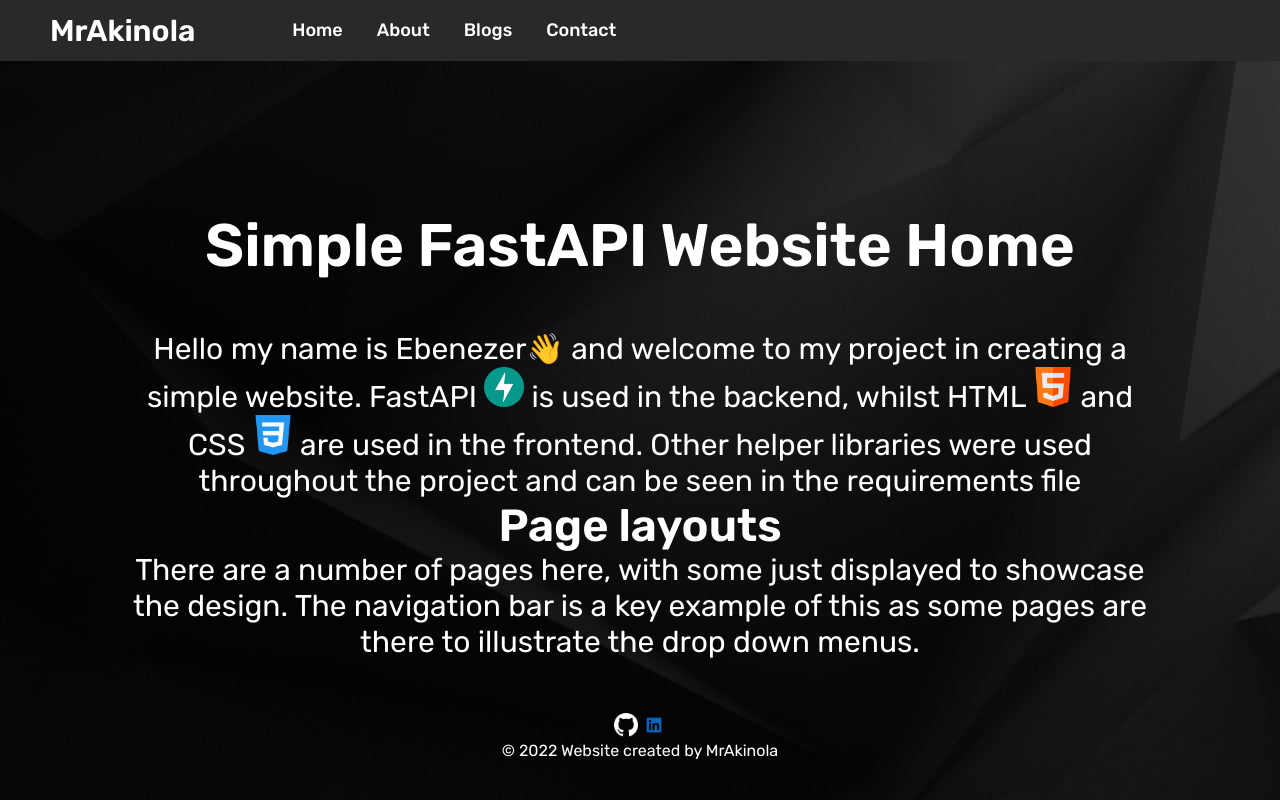
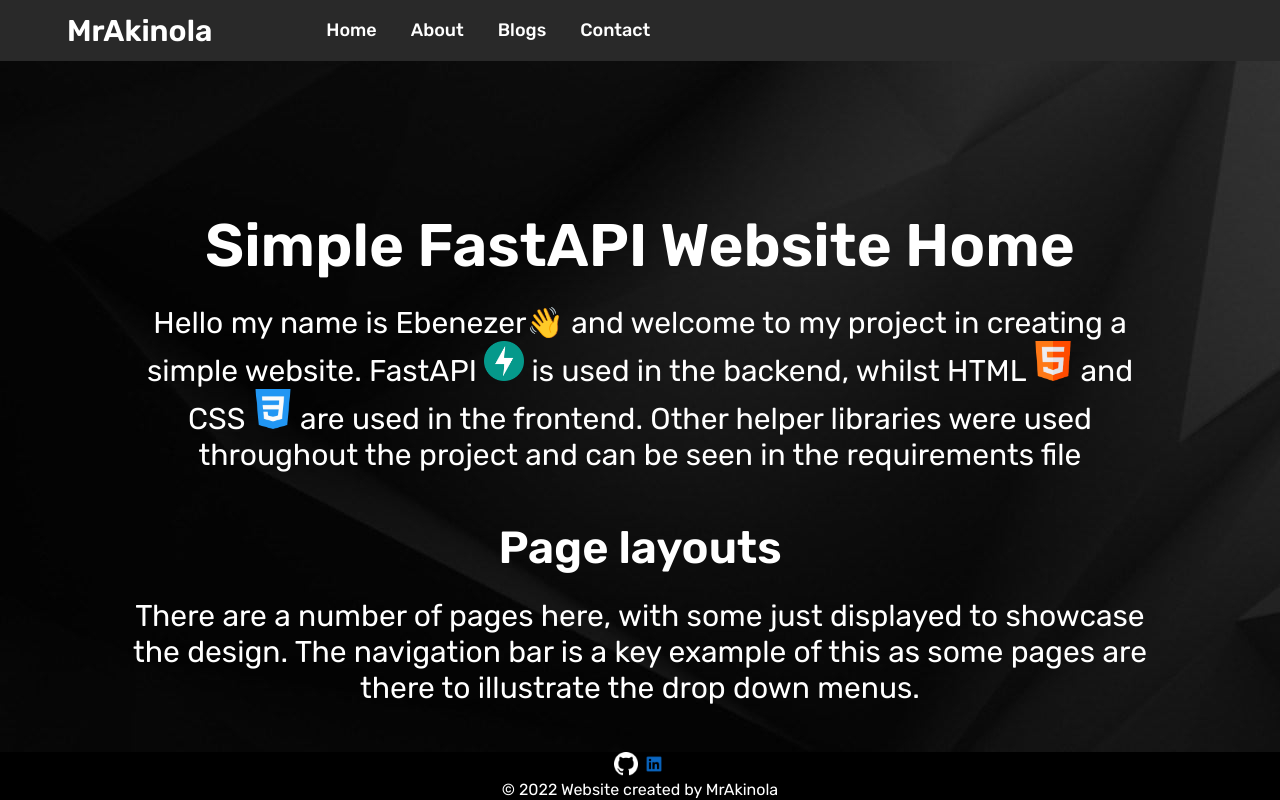
Before and after one commit to mrakinola/simple-fastapi-blog, a FastAPI app: page / in a window 1280 px wide. Run offline with FastAPI, Linux system fonts and the light colour scheme.

Commit message:
Update style.css

```diff
--- a/static/css/style.css
+++ b/static/css/style.css
@@ -4,44 +4,48 @@
     font-family: 'Rubik', sans-serif;
     margin: 0;
     padding: 0;
+    text-align: center;
     box-sizing: border-box;
     text-decoration: none;
     color: white;
 }
+/* Keep the navbar on top of other elements */
 .navigation-bar{
   position: relative !important;
   z-index: 999;
 }
-/* Body text for page */
+/* Format Body */
 .body-text{
     position: absolute;
     top: 20%;
     width: 100%;
-    text-align: center;
     padding: 0 30px;
-}
-.footer{
-  position: absolute;
-  text-align: center;
-  width: 100%;
-  bottom: 5%;
+    padding-bottom: 2.5rem;
 }
 .body-text div{
   font-size: 30px;
-  font-weight: 400;
   margin: 50px;
 }
-.body-text .row .col h1{
-  margin: 50px;
+/* Format footer and headers */
+.footer{
+  position: fixed;
+  width: 100%;
+  bottom: 0%;
+  height: 3.0rem;
+  background-color: #000000;
 }
 
+h1, h2, h3, h4, h5 {
+  margin: 3rem 0 1.5rem;
+}
 
+/* Navbar code */
 .wrapper{
     background: #292929;
     position: fixed;
     width: 100%;
   }
-/* Navbar code */
+
 .wrapper nav{
   position: relative;
   display: flex;
@@ -66,10 +70,12 @@ nav:after{
   display: table;
 }
 .content .logo a{
-  padding-left: 50px;
-  color: #fff;
+  margin-left: 50px;
   font-size: 30px;
   font-weight: 600;
+  padding: 9px 17px;
+  border-radius: 5px;
+  transition: all 0.3s ease-in-out;
 }
 .content .links li{
   list-style: none;
@@ -86,6 +92,9 @@ nav:after{
 .content .links li label{
   display: none;
 }
+.content .logo a:hover{
+  background: #000000;
+}
 .content .links li a:hover{
   background: #000000;
 }
@@ -95,17 +104,11 @@ nav:after{
   z-index: 1000;
   min-width: 140px;
   background: #292929;
-  top: 80px;
   visibility: hidden;
   box-shadow: 0px 8px 16px 0px rgba(0,0,0,0.2);
 }
 .content .links li:hover > ul{
-  top: 50px;
   display: block;
   opacity: 1;
   visibility: visible;
 }
-
-.links .ul li a:hover{
-  background-color:#c03636;
-}
```
